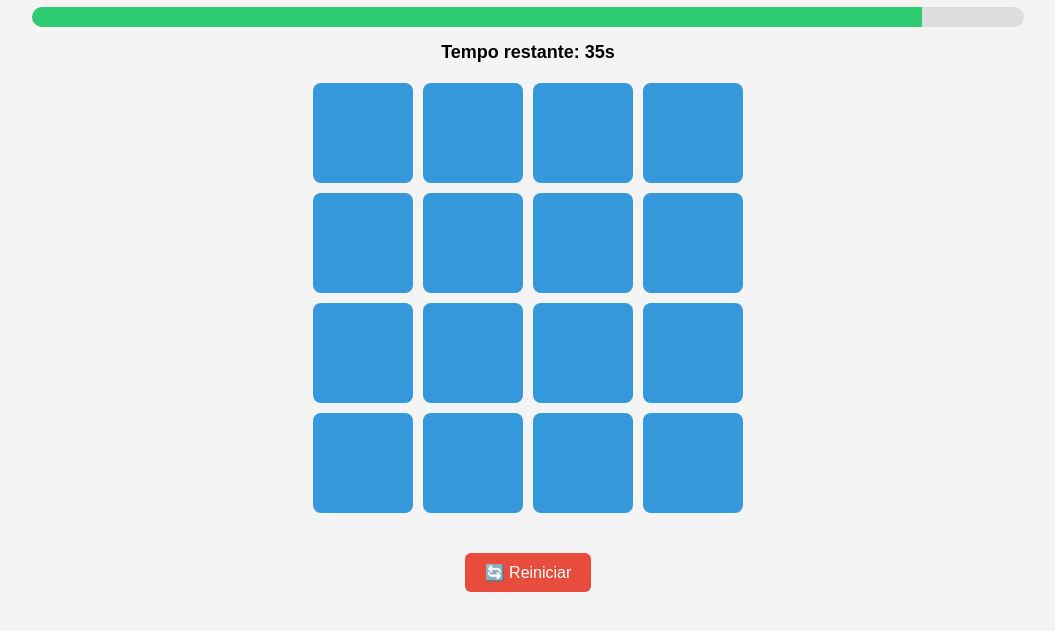
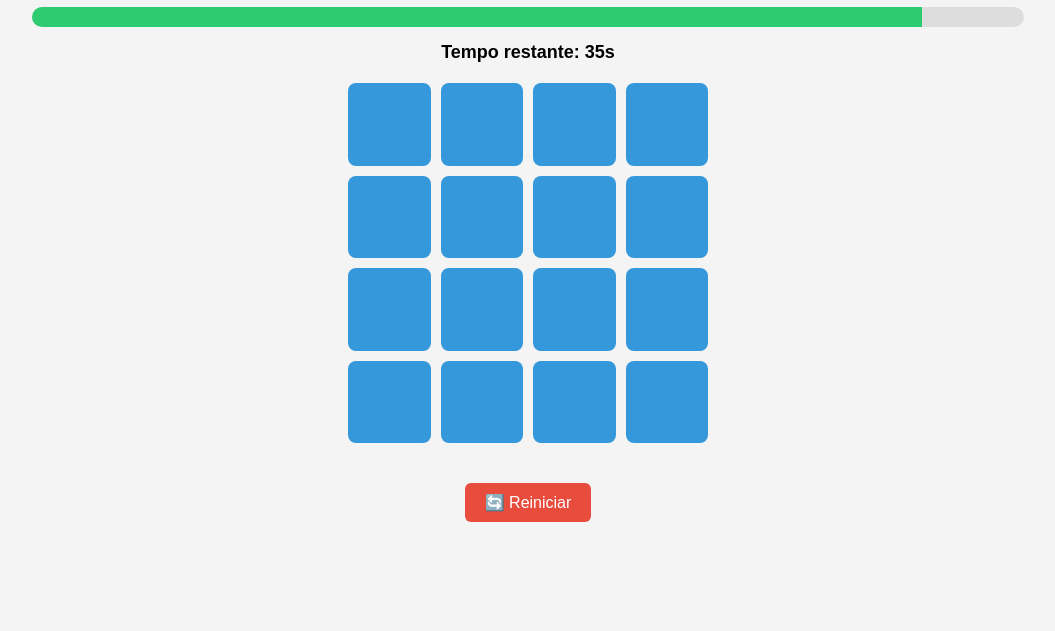
Before and after one commit to maelmedeiros/jogomemoriav6, a plain HTML site: page index.html in a window 1280 px wide. Shown: the part 81-712 px from the top of the page, without its empty margins (112-1167 px from the left). Drawn offline with Linux system fonts and the light colour scheme.

Commit message:
Update index.html

```diff
--- a/index.html
+++ b/index.html
@@ -24,7 +24,7 @@
   width: 100%;
   max-width: 460px;
   margin: 20px auto;
-  padding: 0 15px;
+  padding: 0 50px;
   box-sizing: border-box;
     }
 
```
